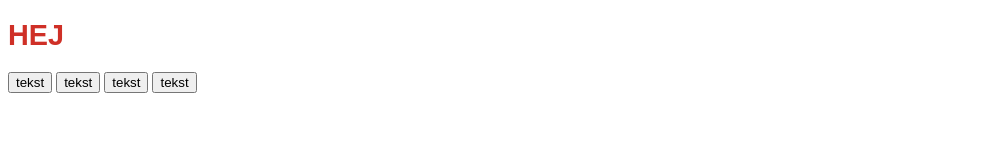
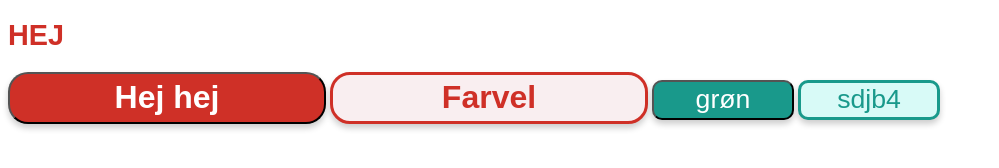
Before and after one commit to freyajoy/projekt4, a plain HTML site: page index.html in a window 1280 px wide. Shown: the whole page, without its empty margins (0-999 px from the left). Drawn offline with Linux system fonts and the light colour scheme.

Commit message:
Update index.html

```diff
--- a/index.html
+++ b/index.html
@@ -10,10 +10,9 @@
     <body>
         <!--Menulinje-->
         <h1> HEJ </h1>
-        <button class=“red-btn”>tekst</button>
-        <button class=“pink-btn”>tekst</button>
-        <button class=“green-btn”>tekst</button>
-        <button class=“lightgreen-btn”>tekst</button>
-
+        <button class="red-btn"> Hej hej </button>
+        <button class="pink-btn"> Farvel</button>
+        <button class="green-btn"> grøn</button>
+        <button class="lightgreen-btn"> sdjb4 </button>
 
     </body>
```
